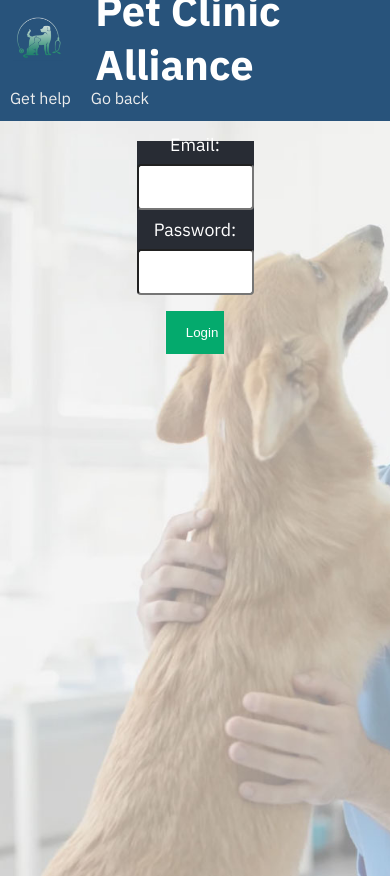
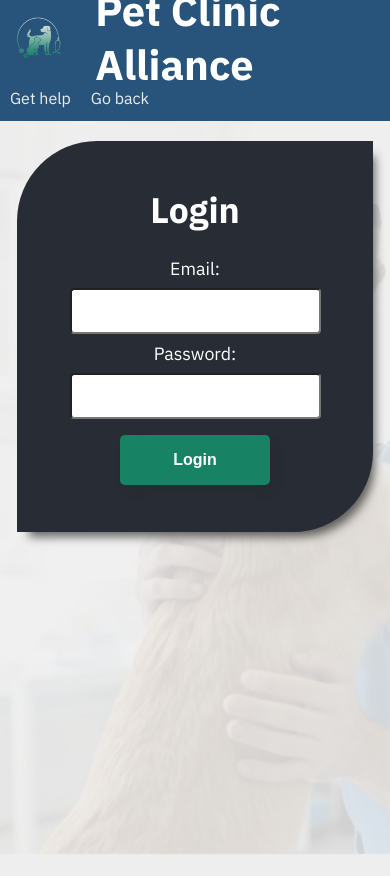
Before and after one commit to gfa-cc-after/StudyGroup_1_PET_Clinic_Frontend-main, a React (Vite) app: page /login in a window 390 px wide. Built offline with nearby package versions, Linux system fonts and the light colour scheme; no server answers.

Commit message:
login and registration page prettified

```diff
--- a/src/components/LandingPage.jsx
+++ b/src/components/LandingPage.jsx
@@ -12,8 +12,8 @@ function LandingPage() {
                     <h1>Pet Clinic Alliance</h1>
                 </div>
                 <nav>
-                    <li><Link to="/about">About Us</Link></li>
-                    <li><Link to="/contact">Contact</Link></li>
+                    <li className='nav'><Link to="/about">About Us</Link></li>
+                    <li className='nav'><Link to="/contact">Contact</Link></li>
                     <Link className="transparent-button" to="/login" >Log In</Link>
                     <Link className="colored-button" to="/register" >Sign Up</Link>
                 </nav>
--- a/src/components/LoginForm.jsx
+++ b/src/components/LoginForm.jsx
@@ -37,7 +37,8 @@ const LoginForm = () => {
   }
 
   return (
-    <div className='prettybackground'>
+    <div className='prettybackground-box'>
+      <div className='prettybackground-to-fade'></div>
       <div className="loginForm">
         <h1>Login</h1>
         <form onSubmit={handleLogin}>
@@ -66,8 +67,8 @@ const LoginForm = () => {
           <button type="submit" className="formButton">Login</button>
           <p style={{color: 'red'}}>{error ? error : ""}</p>
         </form>
+        </div>
       </div>
-    </div>
   );
 };
 
--- a/src/components/NavBar.jsx
+++ b/src/components/NavBar.jsx
@@ -14,30 +14,30 @@ const NavBar = () => {
                 <Link id="logo-link" to="/"><h1>Pet Clinic Alliance</h1></Link>
             </div>
             <nav>
-                <ul>
+                <ul className='nav'>
                     {location.pathname === '/login' && (
                         <>
-                            <li><Link to="/help">Get help</Link></li>
-                            <li><Link to="/">Go back</Link></li>
+                            <li className='nav'><Link to="/help">Get help</Link></li>
+                            <li className='nav'><Link to="/">Go back</Link></li>
                         </>
                     )}
                     {location.pathname === '/register' && (
                         <>
-                            <li><Link to="/help">Get help</Link></li>
-                            <li><Link to="/">Go back</Link></li>
+                            <li className='nav'><Link to="/help">Get help</Link></li>
+                            <li className='nav'><Link to="/">Go back</Link></li>
                         </>
                     )}
                     {location.pathname === '/user/home' && (
                         <>
-                            <li><Link to={`/${role}/pets`}>My pets</Link></li>
-                            <li><Link to={`/${role}/history`}>History</Link></li>
-                            <li><Link to={`/${role}/profile`}>Manage profile</Link></li>
+                            <li className='nav'><Link to={`/${role}/pets`}>My pets</Link></li>
+                            <li className='nav'><Link to={`/${role}/history`}>History</Link></li>
+                            <li className='nav'><Link to={`/${role}/profile`}>Manage profile</Link></li>
                             <Link className="colored-button" to="/logout" >Log Out</Link>
                         </>
                     )}
                     {location.pathname === '/admin/home' && (
                         <>
-                            <li><Link to={`/${role}/profile`}>Manage profile</Link></li>
+                            <li className='nav'><Link to={`/${role}/profile`}>Manage profile</Link></li>
                             <Link className="colored-button" to="/logout" >Log Out</Link>
                         </>
                     )}
--- a/src/components/RegistrationForm.jsx
+++ b/src/components/RegistrationForm.jsx
@@ -37,7 +37,8 @@ const RegistrationForm = () => {
 
 
     return (
-        <div className='prettybackground'>
+        <div className='prettybackground-box'>
+            <div className='prettybackground-to-fade'></div>
             <div className="registrationForm">
                 <h1>Registration Form</h1>
                 <form onSubmit={handleSubmit}>
--- a/src/styles/style.css
+++ b/src/styles/style.css
@@ -1,4 +1,6 @@
 @import url('https://fonts.googleapis.com/css2?family=Bebas+Neue&family=IBM+Plex+Sans:ital,wght@0,100;0,200;0,300;0,400;0,500;0,600;0,700;1,100;1,200;1,300;1,400;1,500;1,600;1,700');
+
+/*Body and background divs*/
 
 body{
     font-family: 'IBM Plex Sans', sans-serif;
@@ -7,17 +9,16 @@ body{
 
 }
 
-.prettybackground{
+.prettybackground-box{
     background-color: #EEEEEE;
     font-family: 'IBM Plex Sans', sans-serif;
     display: flex;
+    position: relative;
     width: 100%;
     height: 89.4vh;
     overflow: hidden;
     margin: 0;
     padding: 0;
-    background-image: linear-gradient(90deg, rgba(255, 255, 255, 1) 0%, rgba(238, 238, 238, 1) 41%, rgba(238, 238, 238, 0) 60%, rgba(238, 238, 238, 0) 100%),
-        url('../assets/petclinic-hero.jpg');
     background-repeat: no-repeat;
     background-attachment: fixed;
     background-size: cover;
@@ -29,6 +30,36 @@ body{
         background-repeat: no-repeat;
         background-attachment: fixed;
         background-size: cover;
+    }
+}
+
+.prettybackground-to-fade {
+    position: absolute;
+    width: 100%;
+    height: 100%;
+    background-image: linear-gradient(90deg, rgba(255, 255, 255, 1) 0%, rgba(238, 238, 238, 1) 41%, rgba(238, 238, 238, 0) 60%, rgba(238, 238, 238, 0) 100%),
+    url('../assets/petclinic-hero.jpg');
+    background-position: left -0.6vw top -5.7vw;
+    animation: fadeOut 1.5s forwards;
+}
+
+@keyframes fadeOut {
+    from {
+        opacity: 1;
+    }
+    to {
+        opacity: 0.3;
+    }
+}
+
+@media only screen and (max-width: 780px) {
+    .prettybackground-to-fade {
+        background-image: url('../assets/petclinic-hero-small.jpg');
+        background-repeat: no-repeat;
+        background-attachment: fixed;
+        background-size: cover;
+        background-position: left -0.6vw top -5.7vw;
+        animation: fadeOut 3s forwards;
     }
 }
 
@@ -54,6 +85,8 @@ body{
     }
 }
 
+/*Header strip and navigation bar*/
+
 header {
     background-color: #003363d7;
     color: #EEEEEE;
@@ -72,7 +105,7 @@ nav {
     margin-right: 1.5vh;
 }
 
-ul {
+ul.nav {
     text-wrap: none;
     display: flex;
     list-style-type: none;
@@ -82,7 +115,7 @@ ul {
     overflow: hidden;
 }
 
-li {
+li.nav {
     margin-top: 5px;
     list-style-type: none;
     float: left;
@@ -90,16 +123,128 @@ li {
     white-space: nowrap;
 }
 
-li a {
+li.nav a {
     color: #EEEEEE;
     text-decoration: none;
     font-size: 16px;
 }
 
-li a:hover {
+li.nav a:hover {
     color: #ce2d4f;
     -webkit-transition-duration: 0.4s;
     transition-duration: 0.4s;
+}
+
+#logo-section {
+    margin: 1.5vh;
+    display: flex;
+    align-items: center;
+    height: 4.2vw;
+    min-height: 3rem;
+}
+
+#logo-link, #logo-img {
+    height: 100%;
+}
+#logo-link:link, #logo-link:visited, #logo-img:active, #logo-img:hover {
+    display: flex;
+    align-items: center;
+    height: 100%;
+    color: white !important;
+    text-decoration: none !important;
+}
+
+/*LandingPage specific*/
+header h1 {
+    padding-left: 2rem;
+    font-size: 2.6rem;
+}
+
+section.hero {
+    margin: auto;
+    margin-top: 8vw;
+    width: 80%;
+    flex-direction: column;
+    display: flex;
+}
+
+section.hero h2 {
+    color: #272727;
+    font-family: 'Bebas Neue', cursive;
+    white-space: nowrap;
+    font-size: 5rem;
+    margin: 0;
+}
+
+section.hero h3 {
+    color: #272727;
+    font-family: 'Bebas Neue', cursive;
+    font-size: 2rem;
+    margin: 0;
+    margin-top: -1vw;
+    margin-bottom: 0.5vw;
+}
+
+section.hero p {
+    color: #272727;
+    width: 35vw;
+    font-size: 1rem;
+    margin: 0;
+}
+
+@media only screen and (max-width: 780px) {
+    section p {
+        min-width: 70vw;
+    }
+}
+
+
+/*Page specific: registration, login*/
+.registrationForm,
+.loginForm {
+    border-top-left-radius: 80px 80px;
+    border-bottom-right-radius: 80px 80px;
+    text-align: center;
+    background-color: #282c34;
+    height:22em;
+    width:20em;
+    margin-left: auto;
+    margin-right: auto;
+    margin-top: 5vw;
+    display: flex;
+    flex-direction: column;
+    align-items: center;
+    justify-content: center;
+    font-size: calc(10px + 2vmin);
+    color: white;
+    box-shadow: 7px 10px 10px -5px rgba(39, 39, 39, 0.68);
+    opacity: 0.2; /* Start hidden */
+    animation: fadeIn 1s forwards; /* Fade in animation */
+
+}
+/* Keyframes for loginForm fade in */
+@keyframes fadeIn {
+    to {
+        opacity: 1;
+    }
+}
+
+
+/*universal buttons */
+.formButton {
+    background-color: #188265;
+    color: white;
+    padding: 1em 1em;
+    margin: 2vw 0;
+    border: none;
+    cursor: pointer;
+    width: 50%;
+    font-weight: bold;
+    display: inline-block;
+    font-size: 16px;
+    border-radius: 5px;
+    width: 150px;
+    box-shadow: 5px 6px 10px -5px rgba(39, 39, 39, 0.68);
 }
 
 button a {
@@ -118,7 +263,7 @@ button a {
     background-color: #188265;
     color: #EEEEEE;
     border: none;
-    padding: 10px 20px;
+    padding: 10px 10px;
     text-align: center;
     text-decoration: none;
     font-weight: bold;
@@ -164,72 +309,28 @@ button a {
     box-shadow: -5px -6px 10px -5px rgba(39, 39, 39, 0.70);
 }
 
-#logo-section {
-    margin: 1.5vh;
-    display: flex;
-    align-items: center;
-    height: 4.2vw;
-    min-height: 3rem;
-}
+/*other universal*/
 
-#logo-link, #logo-img {
-    height: 100%;
-}
-#logo-link:link, #logo-link:visited, #logo-img:active, #logo-img:hover {
-    display: flex;
-    align-items: center;
-    height: 100%;
-    color: white !important;
-    text-decoration: none !important;
-}
-
-header h1 {
-    padding-left: 2rem;
-    font-size: 2.6rem;
-}
-
-section.hero {
-    margin: auto;
-    margin-top: 8vw;
-    width: 80%;
-    flex-direction: column;
-    display: flex;
-}
-
-section.hero h2 {
-    color: #272727;
-    font-family: 'Bebas Neue', cursive;
-    white-space: nowrap;
-    font-size: 5rem;
-    margin: 0;
-}
-
-section.hero h3 {
-    color: #272727;
-    font-family: 'Bebas Neue', cursive;
-    font-size: 2rem;
-    margin: 0;
-    margin-top: -1vw;
-    margin-bottom: 0.5vw;
-}
-
-section.hero p {
-    color: #272727;
-    width: 35vw;
+input[type=text],
+input[type=password],
+input[type=email] {
+    width: 100%;
+    max-width: 400px;
+    padding: 12px 20px;
+    margin: 8px 0;
+    box-sizing: border-box;
+    display: block;
+    margin-left: auto;
+    margin-right: auto;
     font-size: 1rem;
-    margin: 0;
-}
-
-@media only screen and (max-width: 780px) {
-    section p {
-        min-width: 70vw;
-    }
+    border-radius: 4px;
 }
 
 span {
     color: #188265;
 }
 
+/*services boxes*/
 section.services {
     width: 80%;
     margin: auto;
@@ -294,47 +395,3 @@ section.services {
     background-size: cover;
     color: #272727;
 }
-
-.registrationForm,
-.loginForm {
-    text-align: center;
-    background-color: #282c34;
-    height:35vw;
-    width:30vw;
-    margin-left: auto;
-    margin-right: auto;
-    margin-top: 5vw;
-    display: flex;
-    flex-direction: column;
-    align-items: center;
-    justify-content: center;
-    font-size: calc(10px + 2vmin);
-    color: white;
-
-}
-
-
-input[type=text],
-input[type=password],
-input[type=email] {
-    width: 100%;
-    max-width: 400px;
-    padding: 12px 20px;
-    margin: 8px 0;
-    box-sizing: border-box;
-    display: block;
-    margin-left: auto;
-    margin-right: auto;
-    font-size: 1rem;
-    border-radius: 4px;
-}
-
-.formButton {
-    background-color: #04AA6D;
-    color: white;
-    padding: 14px 20px;
-    margin: 8px 0;
-    border: none;
-    cursor: pointer;
-    width: 50%;
-}
```
